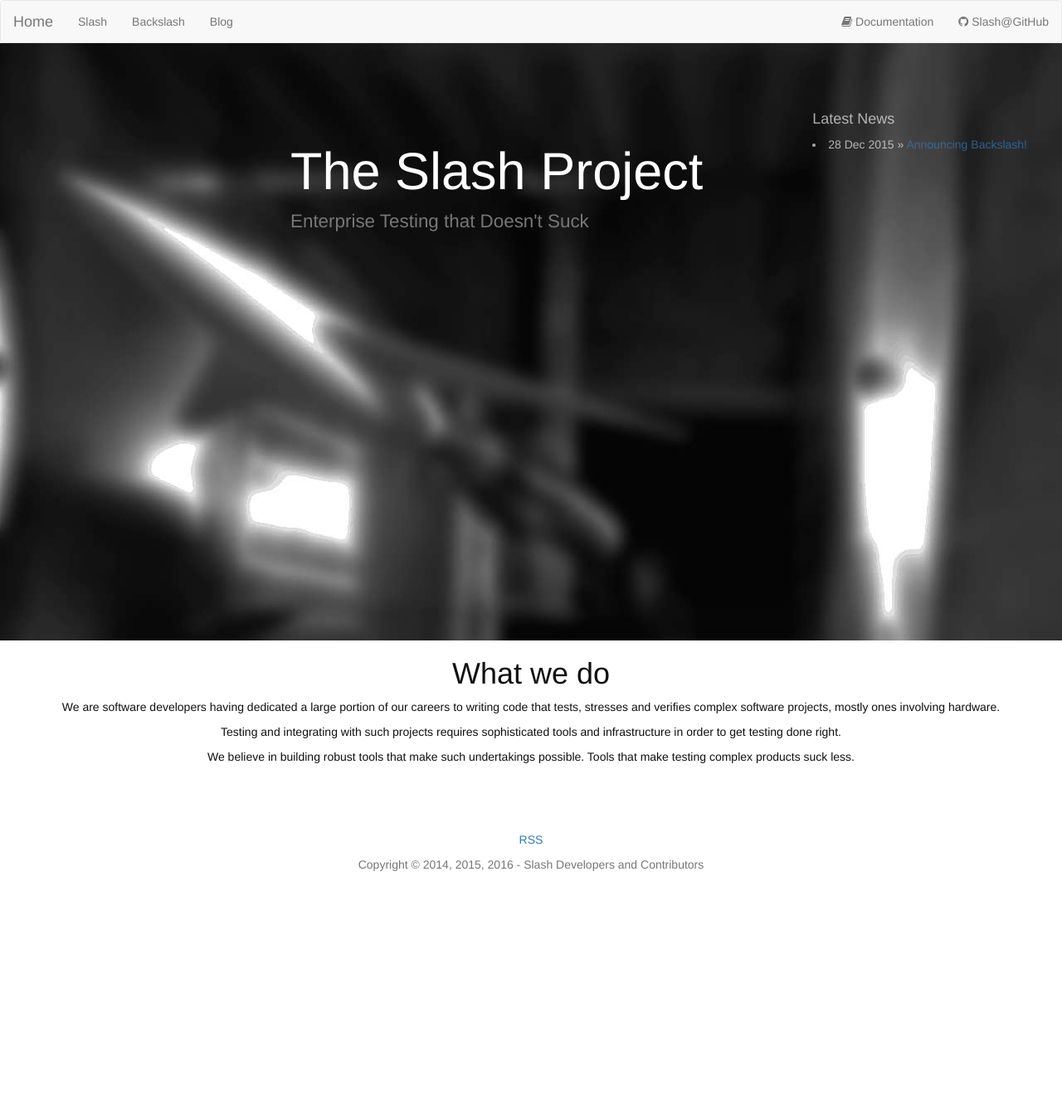
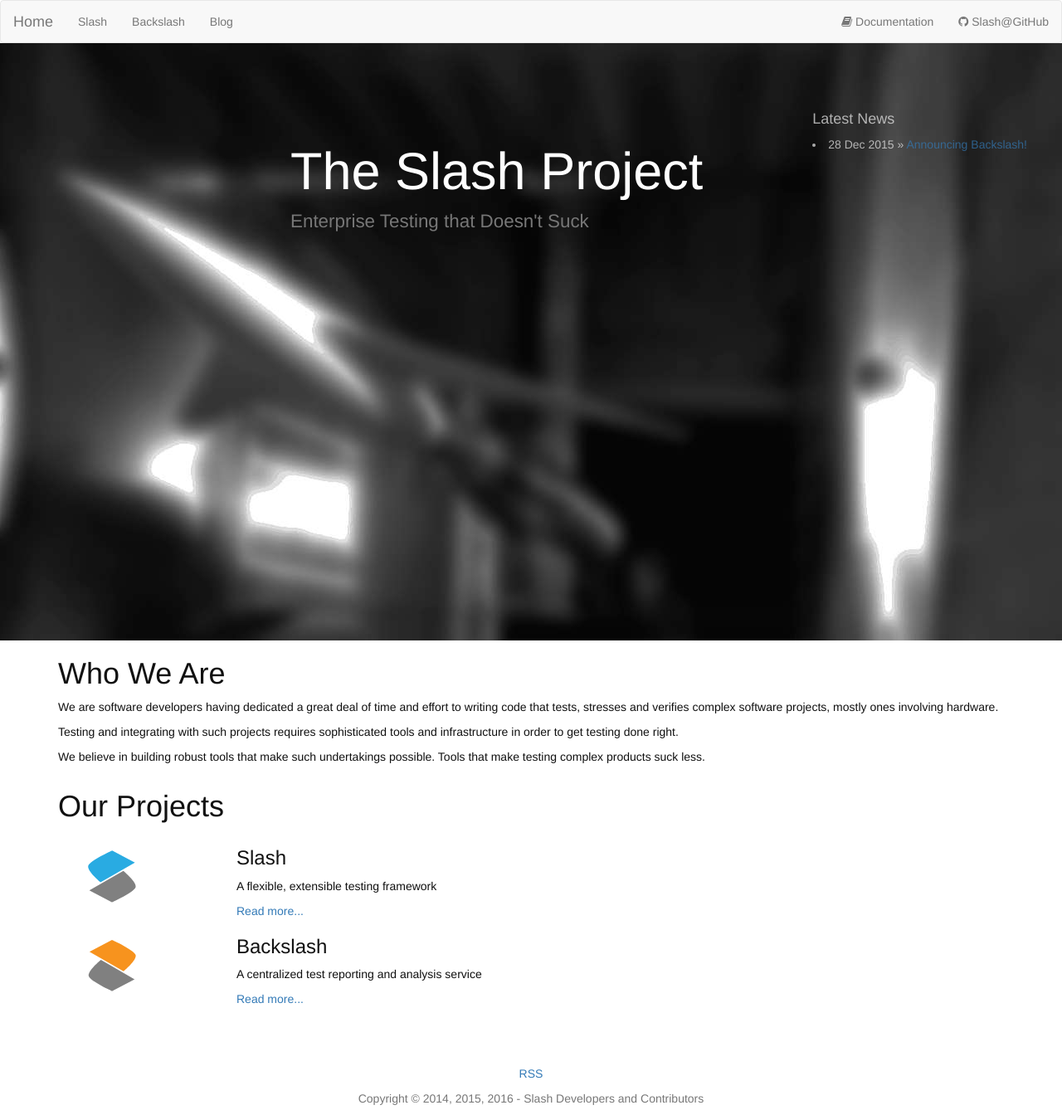
Before and after one commit to getslash/getslash.github.io, a Jekyll site: the page built from index.html, in a window 1280 px wide. Shown: the whole page at 83% size. Built offline with Jekyll 4.4.1, drawn with Linux system fonts in a browser that asks for light colours; nearby versions of some CDN libraries; before the commit the page ends 1062 px from its top, so only the background shows below that.

Commit message:
Refactor website

```diff
--- /dev/null
+++ b/_data/projects.yml
@@ -0,0 +1,4 @@
+- name: slash
+  slug: A flexible, extensible testing framework
+- name: backslash
+  slug: A centralized test reporting and analysis service
--- a/index.html
+++ b/index.html
@@ -22,13 +22,27 @@ layout: default
 
 </div>
 
-<div class="container text-center">
-  <h1>What we do</h1>
+<div class="container">
+  <h1>Who We Are</h1>
   <p>
-    We are software developers having dedicated a large portion of our careers to writing code that tests, stresses and verifies complex software projects, mostly ones involving hardware.</p>
+    We are software developers having dedicated a great deal of time and effort to writing code that tests, stresses and verifies complex software projects, mostly ones involving hardware.</p>
   <p>
     Testing and integrating with such projects requires sophisticated tools and infrastructure in order to get testing done right.</p>
   <p>
     We believe in building robust tools that make such undertakings possible. Tools that make testing complex products suck less.
   </p>
 </div>
+
+<div class="container">
+  <h1>Our Projects</h1>
+  {% for proj in site.data.projects %}
+  <div class="container-fluid">
+    <div class="col-sm-2"><img src="img/{{proj.name}}.svg" style="height: 5em; margin-top: 1.5em"></div>
+    <div class="col-sm-4">
+      <h3>{{proj.name|capitalize}}</h3>
+      <p>{{proj.slug}}</p>
+      <a href="/{{proj.name}}/">Read more...</a>
+    </div>
+  </div>
+  {% endfor %}
+</div>
--- a/slash/index.html
+++ b/slash/index.html
@@ -95,7 +95,7 @@ title: Slash
           Write your first test:
           {% highlight python %}
           def test_something():
-          assert 2 + 2 == 4
+      assert 2 + 2 == 4
           {% endhighlight %}
         </li>
         <li>
```
Also changed, not shown: img/scotty-bg.jpg (added).
